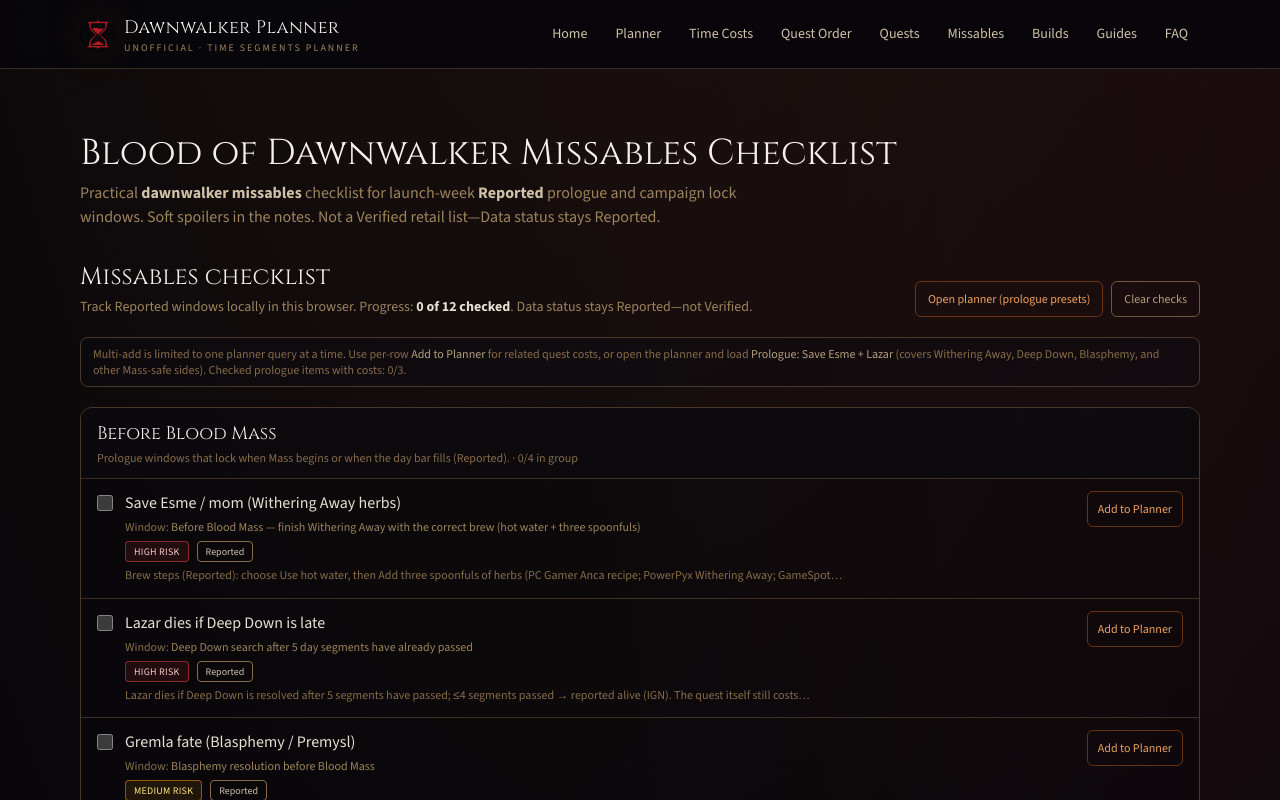
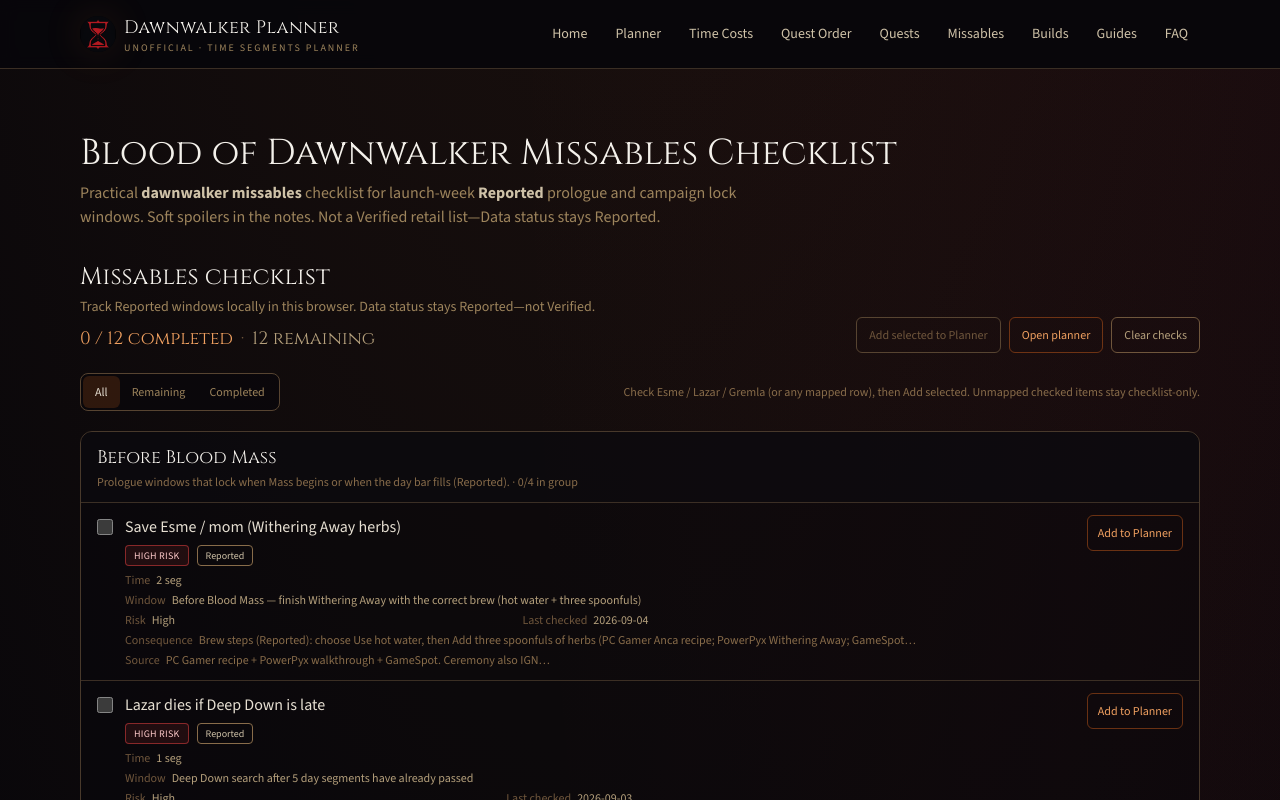
Before and after one commit to tumingguang-svg/dawnwalkerplanner, a Next.js app: page /missables in a window 1280 px wide. Shown: the top 800 px of the page. Built offline with nearby package versions, Linux system fonts and the light colour scheme; no server answers.

Commit message:
Missables checklist: progress, Remaining filter, Add selected to Planner

```diff
--- a/src/app/missables/page.tsx
+++ b/src/app/missables/page.tsx
@@ -43,9 +43,9 @@ const SCHEMA_FIELDS = [
       "These rows are Reported from guides and tip videos—not Verified in-house play.",
   },
   {
-    field: "lastVerified / source",
+    field: "lastChecked / source",
     meaning:
-      "Date plus source note. YouTube-derived rows keep URL, timestamp, platform, and game version.",
+      "Date last checked against guides (UI label; not in-house Verified) plus source note. YouTube-derived rows keep URL, timestamp, platform, and game version.",
   },
 ];
 
--- a/src/app/quests/page.tsx
+++ b/src/app/quests/page.tsx
@@ -49,9 +49,9 @@ const SCHEMA_FIELDS = [
     meaning: "low, medium, high, or unknown.",
   },
   {
-    field: "lastVerified / source",
+    field: "lastChecked / source",
     meaning:
-      "Date plus source note. YouTube-derived rows store URL, timestamp (full-video narration is allowed), platform, and game version.",
+      "Date last checked against guides (UI label; not in-house Verified) plus source note. YouTube-derived rows store URL, timestamp (full-video narration is allowed), platform, and game version.",
   },
 ];
 
--- a/src/app/time-costs/page.tsx
+++ b/src/app/time-costs/page.tsx
@@ -45,7 +45,7 @@ function TimeCostTable({ rows }: { rows: TimeCostEntry[] }) {
             <th className="px-3 py-3">Segments</th>
             <th className="px-3 py-3">Phase</th>
             <th className="px-3 py-3">Status</th>
-            {showVerifiedCol && <th className="px-3 py-3">Last verified</th>}
+            {showVerifiedCol && <th className="px-3 py-3">Last checked</th>}
             {showSourceCol && <th className="px-3 py-3">Source note</th>}
             {showPlatformCol && <th className="px-3 py-3">Platform</th>}
             {showPatchCol && <th className="px-3 py-3">Patch</th>}
--- a/src/components/DataStatus.tsx
+++ b/src/components/DataStatus.tsx
@@ -77,7 +77,9 @@ export function DataStatus({
         <dl className="mt-2 space-y-1">
           {lastVerified ? (
             <div className="flex flex-wrap gap-x-2">
-              <dt className="text-dusk-600">Last verified</dt>
+              <dt className="text-dusk-600">
+                {verified ? "Last verified" : "Last checked"}
+              </dt>
               <dd className="text-dusk-300">{lastVerified}</dd>
             </div>
           ) : null}
--- a/src/components/MissablesChecklist.tsx
+++ b/src/components/MissablesChecklist.tsx
@@ -8,8 +8,10 @@ import {
   MISSABLE_TO_COST_ID,
   type MissableEntry,
 } from "@/data/missables";
+import { TIME_COST_ENTRIES } from "@/data/timeCostEntries";
 import { AddToPlannerButton } from "@/components/AddToPlannerButton";
 import { VERIFICATION_LABELS } from "@/data/apConfig";
+import { plannerHrefForCostIds } from "@/lib/plannerLinks";
 
 const STORAGE_KEY = "dawnwalker-missables-checklist-v1";
 
@@ -21,6 +23,7 @@ const RISK_BADGE: Record<MissableEntry["risk"], string> = {
 };
 
 type CheckedMap = Record<string, boolean>;
+type FilterMode = "all" | "remaining" | "completed";
 
 function shortNotes(notes: string, max = 140): string {
   const t = notes.replace(/\s+/g, " ").trim();
@@ -30,9 +33,37 @@ function shortNotes(notes: string, max = 140): string {
   return `${(sp > 60 ? cut.slice(0, sp) : cut).trimEnd()}…`;
 }
 
+function shortSource(note?: string, max = 72): string | null {
+  if (!note) return null;
+  const t = note.replace(/\s+/g, " ").trim();
+  // Prefer a readable label before long URLs
+  const label = t.split(/https?:\/\//)[0].trim().replace(/[·.]+$/, "").trim();
+  const base = label || t;
+  if (base.length <= max) return base;
+  const cut = base.slice(0, max - 1);
+  const sp = cut.lastIndexOf(" ");
+  return `${(sp > 40 ? cut.slice(0, sp) : cut).trimEnd()}…`;
+}
+
+function costLabelForMissable(missableId: string): string | null {
+  const costId = MISSABLE_TO_COST_ID[missableId];
+  if (!costId) return null;
+  const entry = TIME_COST_ENTRIES.find((e) => e.id === costId);
+  if (!entry) return null;
+  return `${entry.apCost} seg`;
+}
+
+function lastCheckedLabel(row: MissableEntry): string | null {
+  if (!row.lastVerified) return null;
+  return row.verificationStatus === "verified"
+    ? `Verified ${row.lastVerified}`
+    : row.lastVerified;
+}
+
 export function MissablesChecklist() {
   const [checked, setChecked] = useState<CheckedMap>({});
   const [hydrated, setHydrated] = useState(false);
+  const [filter, setFilter] = useState<FilterMode>("all");
 
   useEffect(() => {
     try {
@@ -57,10 +88,31 @@ export function MissablesChecklist() {
   }, [checked, hydrated]);
 
   const total = MISSABLE_ENTRIES.length;
-  const checkedCount = useMemo(
+  const completedCount = useMemo(
     () => MISSABLE_ENTRIES.filter((e) => checked[e.id]).length,
     [checked]
   );
+  const remainingCount = total - completedCount;
+
+  const selectedCostIds = useMemo(() => {
+    const ids: string[] = [];
+    const seen = new Set<string>();
+    for (const e of MISSABLE_ENTRIES) {
+      if (!checked[e.id]) continue;
+      const costId = MISSABLE_TO_COST_ID[e.id];
+      if (!costId || seen.has(costId)) continue;
+      if (!TIME_COST_ENTRIES.some((c) => c.id === costId)) continue;
+      seen.add(costId);
+      ids.push(costId);
+    }
+    return ids;
+  }, [checked]);
+
+  const selectedUnmappedCount = useMemo(() => {
+    return MISSABLE_ENTRIES.filter(
+      (e) => checked[e.id] && !MISSABLE_TO_COST_ID[e.id]
+    ).length;
+  }, [checked]);
 
   const toggle = useCallback((id: string) => {
     setChecked((prev) => ({ ...prev, [id]: !prev[id] }));
@@ -74,9 +126,17 @@ export function MissablesChecklist() {
     return m;
   }, []);
 
-  const prologueWithCost = CHECKLIST_GROUPS.find(
-    (g) => g.id === "before-blood-mass"
-  )?.missableIds.filter((id) => MISSABLE_TO_COST_ID[id]) ?? [];
+  const passesFilter = useCallback(
+    (id: string) => {
+      const isOn = Boolean(checked[id]);
+      if (filter === "remaining") return !isOn;
+      if (filter === "completed") return isOn;
+      return true;
+    },
+    [checked, filter]
+  );
+
+  const addSelectedHref = plannerHrefForCostIds(selectedCostIds);
 
   return (
     <section className="space-y-5" aria-labelledby="missables-checklist-heading">
@@ -89,19 +149,49 @@ export function MissablesChecklist() {
             Missables checklist
           </h2>
           <p className="mt-1 text-sm text-dusk-400">
-            Track Reported windows locally in this browser. Progress:{" "}
-            <strong className="text-dusk-100">
-              {hydrated ? checkedCount : "—"} of {total} checked
-            </strong>
-            . Data status stays Reported—not Verified.
+            Track Reported windows locally in this browser. Data status stays
+            Reported—not Verified.
+          </p>
+          <p
+            className="mt-2 font-display text-lg text-dusk-50"
+            aria-live="polite"
+          >
+            {hydrated ? (
+              <>
+                <span className="text-ember-400">
+                  {completedCount} / {total} completed
+                </span>
+                <span className="mx-2 text-dusk-600">·</span>
+                <span className="text-dusk-300">
+                  {remainingCount} remaining
+                </span>
+              </>
+            ) : (
+              <span className="text-dusk-500">— / {total} completed</span>
+            )}
           </p>
         </div>
         <div className="flex flex-wrap gap-2">
+          {selectedCostIds.length > 0 ? (
+            <Link
+              href={addSelectedHref}
+              className="inline-flex min-h-9 items-center rounded-md bg-ember-600 px-3 py-1.5 text-xs font-semibold text-white hover:bg-ember-500"
+            >
+              Add selected to Planner ({selectedCostIds.length})
+            </Link>
+          ) : (
+            <span
+              className="inline-flex min-h-9 items-center rounded-md border border-dusk-700 px-3 py-1.5 text-xs text-dusk-600"
+              title="Check mapped items (Esme, Lazar, Gremla) first"
+            >
+              Add selected to Planner
+            </span>
+          )}
           <Link
             href="/planner"
             className="inline-flex min-h-9 items-center rounded-md border border-ember-600/50 px-3 py-1.5 text-xs font-medium text-ember-400 hover:bg-ember-600/10"
           >
-            Open planner (prologue presets)
+            Open planner
           </Link>
           <button
             type="button"
@@ -113,23 +203,61 @@ export function MissablesChecklist() {
         </div>
       </div>
 
-      <p className="rounded-lg border border-dusk-800 bg-night-900/50 px-3 py-2 text-xs text-dusk-500">
-        Multi-add is limited to one planner query at a time. Use per-row{" "}
-        <span className="text-dusk-300">Add to Planner</span> for related quest
-        costs, or open the planner and load{" "}
-        <span className="text-dusk-300">Prologue: Save Esme + Lazar</span> (covers
-        Withering Away, Deep Down, Blasphemy, and other Mass-safe sides). Checked
-        prologue items with costs:{" "}
-        {prologueWithCost.filter((id) => checked[id]).length}/
-        {prologueWithCost.length}.
-      </p>
+      <div className="flex flex-wrap items-center justify-between gap-3">
+        <div
+          className="inline-flex rounded-lg border border-dusk-700 bg-night-950/60 p-0.5"
+          role="group"
+          aria-label="Checklist filter"
+        >
+          {(
+            [
+              ["all", "All"],
+              ["remaining", "Remaining"],
+              ["completed", "Completed"],
+            ] as const
+          ).map(([mode, label]) => (
+            <button
+              key={mode}
+              type="button"
+              onClick={() => setFilter(mode)}
+              aria-pressed={filter === mode}
+              className={`min-h-8 rounded-md px-3 text-xs font-medium transition-colors ${
+                filter === mode
+                  ? "bg-ember-600/20 text-ember-300"
+                  : "text-dusk-400 hover:text-dusk-200"
+              }`}
+            >
+              {label}
+            </button>
+          ))}
+        </div>
+        <p className="text-xs text-dusk-500">
+          {selectedCostIds.length > 0 ? (
+            <>
+              {selectedCostIds.length} checked item
+              {selectedCostIds.length === 1 ? "" : "s"} map to planner costs
+              {selectedUnmappedCount > 0
+                ? ` · ${selectedUnmappedCount} checklist-only`
+                : ""}
+              .
+            </>
+          ) : (
+            <>
+              Check Esme / Lazar / Gremla (or any mapped row), then Add selected.
+              Unmapped checked items stay checklist-only.
+            </>
+          )}
+        </p>
+      </div>
 
       <div className="space-y-6">
         {CHECKLIST_GROUPS.map((group) => {
-          const rows = group.missableIds
+          const allRows = group.missableIds
             .map((id) => byId.get(id))
             .filter((e): e is MissableEntry => Boolean(e));
-          const groupChecked = rows.filter((r) => checked[r.id]).length;
+          const rows = allRows.filter((r) => passesFilter(r.id));
+          const groupChecked = allRows.filter((r) => checked[r.id]).length;
+          if (rows.length === 0) return null;
           return (
             <div
               key={group.id}
@@ -140,13 +268,17 @@ export function MissablesChecklist() {
                   {group.title}
                 </h3>
                 <p className="mt-0.5 text-xs text-dusk-500">
-                  {group.description} · {groupChecked}/{rows.length} in group
+                  {group.description} · {groupChecked}/{allRows.length} in group
+                  {filter !== "all" ? ` · showing ${rows.length}` : ""}
                 </p>
               </div>
               <ul className="divide-y divide-dusk-800/80">
                 {rows.map((row) => {
                   const costId = MISSABLE_TO_COST_ID[row.id];
                   const isOn = Boolean(checked[row.id]);
+                  const timeLabel = costLabelForMissable(row.id);
+                  const source = shortSource(row.sourceNote);
+                  const checkedDate = lastCheckedLabel(row);
                   return (
                     <li
                       key={row.id}
@@ -160,7 +292,7 @@ export function MissablesChecklist() {
                           onChange={() => toggle(row.id)}
                           aria-label={`Mark done: ${row.name}`}
                         />
-                        <span className="min-w-0 space-y-1">
+                        <span className="min-w-0 space-y-1.5">
                           <span
                             className={`block font-medium ${
                               isOn
@@ -170,11 +302,7 @@ export function MissablesChecklist() {
                           >
                             {row.name}
                           </span>
-                          <span className="block text-xs text-dusk-400">
-                            <span className="text-dusk-500">Window:</span>{" "}
-                            {row.window}
-                          </span>
-                          <span className="flex flex-wrap items-center gap-2 pt-0.5">
+                          <span className="flex flex-wrap items-center gap-2">
                             <span
                               className={`inline-block rounded border px-2 py-0.5 text-[10px] uppercase tracking-wide ${RISK_BADGE[row.risk]}`}
                             >
@@ -184,9 +312,56 @@ export function MissablesChecklist() {
                               {VERIFICATION_LABELS[row.verificationStatus]}
                             </span>
                           </span>
-                          <span className="block text-xs leading-relaxed text-dusk-500">
-                            {shortNotes(row.notes)}
-                          </span>
+                          <dl className="grid gap-1 text-xs text-dusk-400 sm:grid-cols-2">
+                            {timeLabel ? (
+                              <div className="flex gap-1.5 min-w-0">
+                                <dt className="shrink-0 text-dusk-600">Time</dt>
+                                <dd className="min-w-0 text-dusk-300">
+                                  {timeLabel}
+                                </dd>
+                              </div>
+                            ) : null}
+                            <div className="flex gap-1.5 min-w-0 sm:col-span-2">
+                              <dt className="shrink-0 text-dusk-600">Window</dt>
+                              <dd className="min-w-0 text-dusk-300">
+                                {row.window}
+                              </dd>
+                            </div>
+                            <div className="flex gap-1.5 min-w-0">
+                              <dt className="shrink-0 text-dusk-600">Risk</dt>
+                              <dd className="min-w-0 capitalize text-dusk-300">
+                                {row.risk}
+                              </dd>
+                            </div>
+                            {checkedDate ? (
+                              <div className="flex gap-1.5 min-w-0">
+                                <dt className="shrink-0 text-dusk-600">
+                                  {row.verificationStatus === "verified"
+                                    ? "Last verified"
+                                    : "Last checked"}
+                                </dt>
+                                <dd className="min-w-0 text-dusk-300">
+                                  {row.lastVerified}
+                                </dd>
+                              </div>
+                            ) : null}
+                            <div className="flex gap-1.5 min-w-0 sm:col-span-2">
+                              <dt className="shrink-0 text-dusk-600">
+                                Consequence
+                              </dt>
+                              <dd className="min-w-0 text-dusk-500">
+                                {shortNotes(row.notes)}
+                              </dd>
+                            </div>
+                            {source ? (
+                              <div className="flex gap-1.5 min-w-0 sm:col-span-2">
+                                <dt className="shrink-0 text-dusk-600">
+                                  Source
+                                </dt>
+                                <dd className="min-w-0 text-dusk-500">{source}</dd>
+                              </div>
+                            ) : null}
+                          </dl>
                         </span>
                       </label>
                       <div className="shrink-0 pl-7 sm:pl-0">
@@ -209,6 +384,19 @@ export function MissablesChecklist() {
           );
         })}
       </div>
+
+      {filter !== "all" &&
+        CHECKLIST_GROUPS.every((group) => {
+          const rows = group.missableIds.filter((id) => {
+            const e = byId.get(id);
+            return e && passesFilter(e.id);
+          });
+          return rows.length === 0;
+        }) && (
+          <p className="rounded-lg border border-dusk-800 bg-night-900/50 px-3 py-3 text-sm text-dusk-500">
+            No {filter} items right now. Switch to All or change your checks.
+          </p>
+        )}
     </section>
   );
 }
```
Also changed, not shown: src/components/PlannerClient.tsx (+30 -7 lines), src/lib/plannerLinks.ts (+11 -0 lines).
